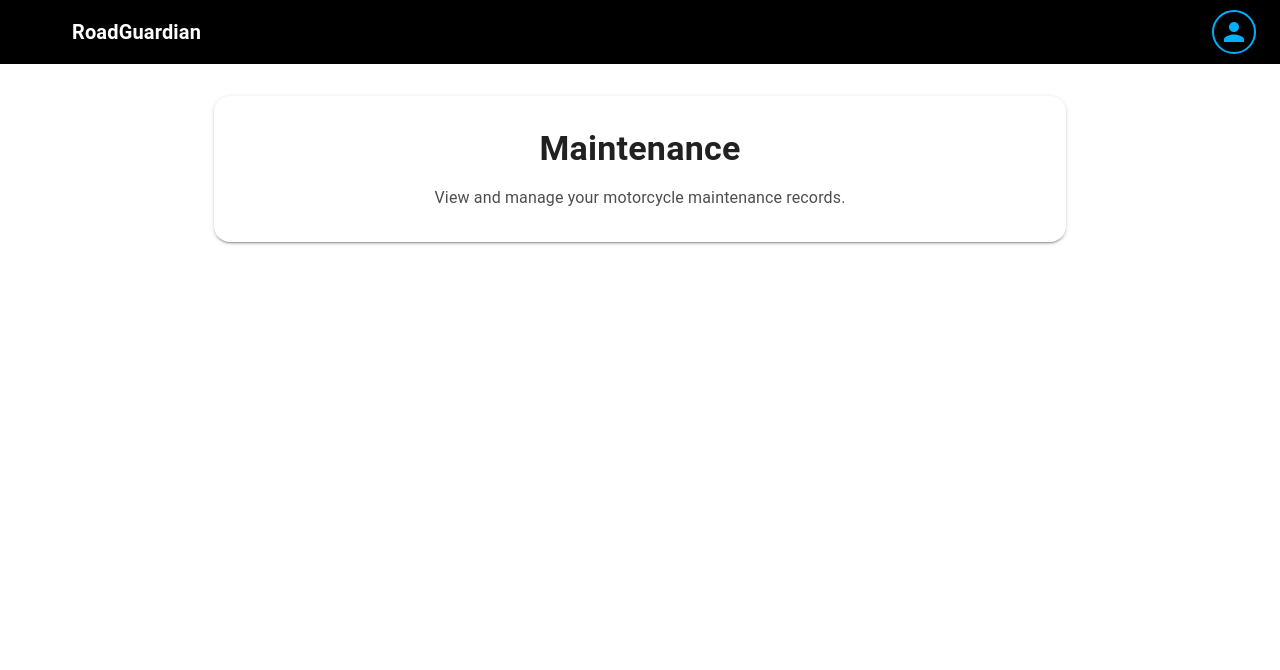
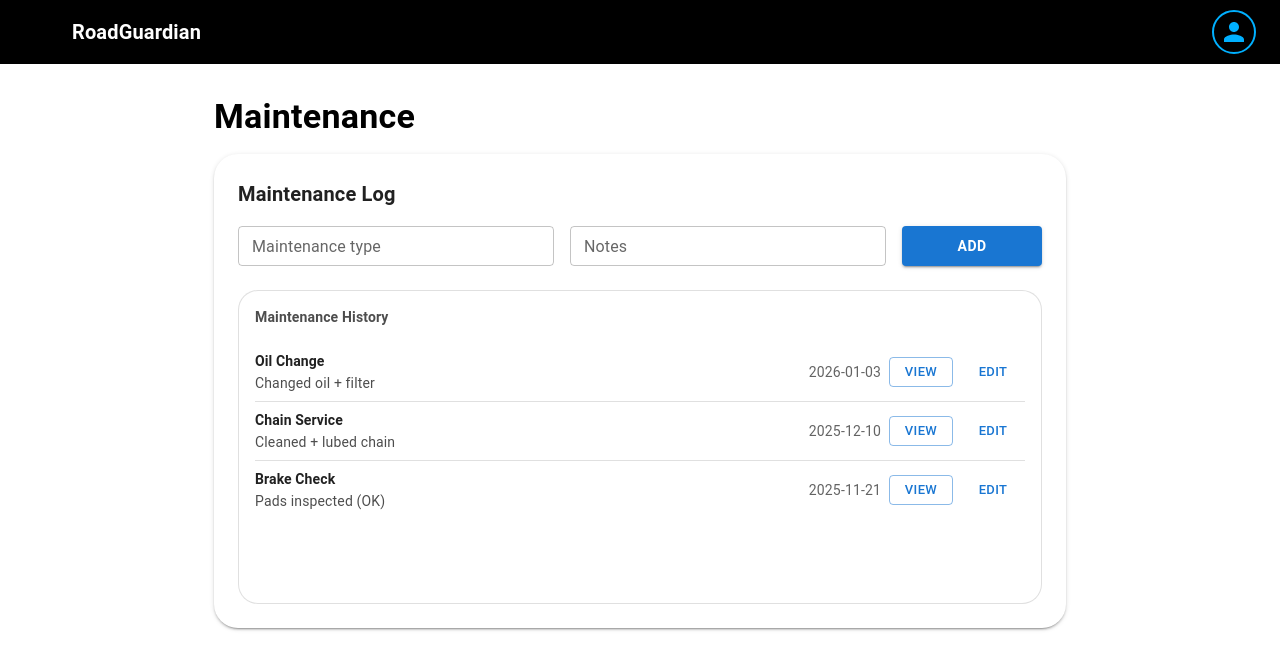
Before and after one commit to MatasZos/RoadGuardian, a Next.js app: page /maintenance in a window 1280 px wide. Shown: the top 670 px of the page. Built offline with nearby package versions, Linux system fonts and the light colour scheme; some icons are missing.

Commit message:
Enhance MaintenancePage with record management
Updated the layout and functionality of the MaintenancePage component. Added a form for adding maintenance records and improved the display of maintenance history.

```diff
--- a/src/app/maintenance/page.js
+++ b/src/app/maintenance/page.js
@@ -1,27 +1,144 @@
+"use client";
+
+import * as React from "react";
+
 import Container from "@mui/material/Container";
 import Box from "@mui/material/Box";
 import Paper from "@mui/material/Paper";
 import Typography from "@mui/material/Typography";
+import Stack from "@mui/material/Stack";
+import TextField from "@mui/material/TextField";
+import Button from "@mui/material/Button";
+import Divider from "@mui/material/Divider";
 
 export default function MaintenancePage() {
+  const [type, setType] = React.useState("");
+  const [notes, setNotes] = React.useState("");
+
+  const [maintenanceHistory, setMaintenanceHistory] = React.useState([
+    { date: "2026-01-03", type: "Oil Change", notes: "Changed oil + filter" },
+    { date: "2025-12-10", type: "Chain Service", notes: "Cleaned + lubed chain" },
+    { date: "2025-11-21", type: "Brake Check", notes: "Pads inspected (OK)" },
+  ]);
+
+  function handleAddRecord() {
+    const trimmedType = type.trim();
+    const trimmedNotes = notes.trim();
+    if (!trimmedType) return;
+
+    const today = new Date();
+    const yyyy = today.getFullYear();
+    const mm = String(today.getMonth() + 1).padStart(2, "0");
+    const dd = String(today.getDate()).padStart(2, "0");
+
+    setMaintenanceHistory((prev) => [
+      { date: `${yyyy}-${mm}-${dd}`, type: trimmedType, notes: trimmedNotes || "—" },
+      ...prev,
+    ]);
+
+    setType("");
+    setNotes("");
+  }
+
   return (
     <Container maxWidth="md">
       <Box sx={{ py: 4 }}>
-        <Paper
-          elevation={2}
-          sx={{
-            p: 4,
-            borderRadius: 4,
-            textAlign: "center",
-          }}
-        >
-          <Typography variant="h4" sx={{ fontWeight: 700, mb: 2 }}>
-            Maintenance
+        <Typography variant="h4" sx={{ fontWeight: 700, mb: 2 }}>
+          Maintenance
+        </Typography>
+
+        <Paper elevation={2} sx={{ p: 3, borderRadius: 6 }}>
+          <Typography variant="h6" sx={{ fontWeight: 700, mb: 2 }}>
+            Maintenance Log
           </Typography>
 
-          <Typography sx={{ opacity: 0.8 }}>
-            View and manage your motorcycle maintenance records.
-          </Typography>
+          {/* Add maintenance record (simple prototype form) */}
+          <Stack direction={{ xs: "column", sm: "row" }} spacing={2} sx={{ mb: 3 }}>
+            <TextField
+              fullWidth
+              label="Maintenance type"
+              placeholder="e.g., Oil change"
+              size="small"
+              value={type}
+              onChange={(e) => setType(e.target.value)}
+            />
+
+            <TextField
+              fullWidth
+              label="Notes"
+              placeholder="Short details..."
+              size="small"
+              value={notes}
+              onChange={(e) => setNotes(e.target.value)}
+            />
+
+            <Button
+              variant="contained"
+              sx={{ minWidth: 140, fontWeight: 700 }}
+              onClick={handleAddRecord}
+            >
+              Add
+            </Button>
+          </Stack>
+
+          {/* History list view container like the diagram */}
+          <Paper
+            variant="outlined"
+            sx={{
+              borderRadius: 5,
+              p: 2,
+              minHeight: 280,
+            }}
+          >
+            <Typography variant="body2" sx={{ fontWeight: 700, mb: 2, opacity: 0.8 }}>
+              Maintenance History
+            </Typography>
+
+            {maintenanceHistory.length === 0 ? (
+              <Typography variant="body2" sx={{ opacity: 0.7 }}>
+                No maintenance records yet.
+              </Typography>
+            ) : (
+              <Box>
+                {maintenanceHistory.map((item, idx) => (
+                  <Box key={`${item.date}-${idx}`}>
+                    <Stack
+                      direction={{ xs: "column", sm: "row" }}
+                      justifyContent="space-between"
+                      alignItems={{ xs: "flex-start", sm: "center" }}
+                      spacing={1}
+                      sx={{ py: 1 }}
+                    >
+                      <Box>
+                        <Typography variant="subtitle2" sx={{ fontWeight: 700 }}>
+                          {item.type}
+                        </Typography>
+                        <Typography variant="body2" sx={{ opacity: 0.8 }}>
+                          {item.notes}
+                        </Typography>
+                      </Box>
+
+                      <Stack direction="row" spacing={1} alignItems="center">
+                        <Typography variant="body2" sx={{ opacity: 0.7 }}>
+                          {item.date}
+                        </Typography>
+
+                        <Button size="small" variant="outlined">
+                          View
+                        </Button>
+
+                        <Button size="small" variant="text">
+                          Edit
+                        </Button>
+                      </Stack>
+                    </Stack>
+
+                    {idx !== maintenanceHistory.length - 1 && <Divider />}
+                  </Box>
+                ))}
+              </Box>
+            )}
+          </Paper>
         </Paper>
       </Box>
     </Container>
```
